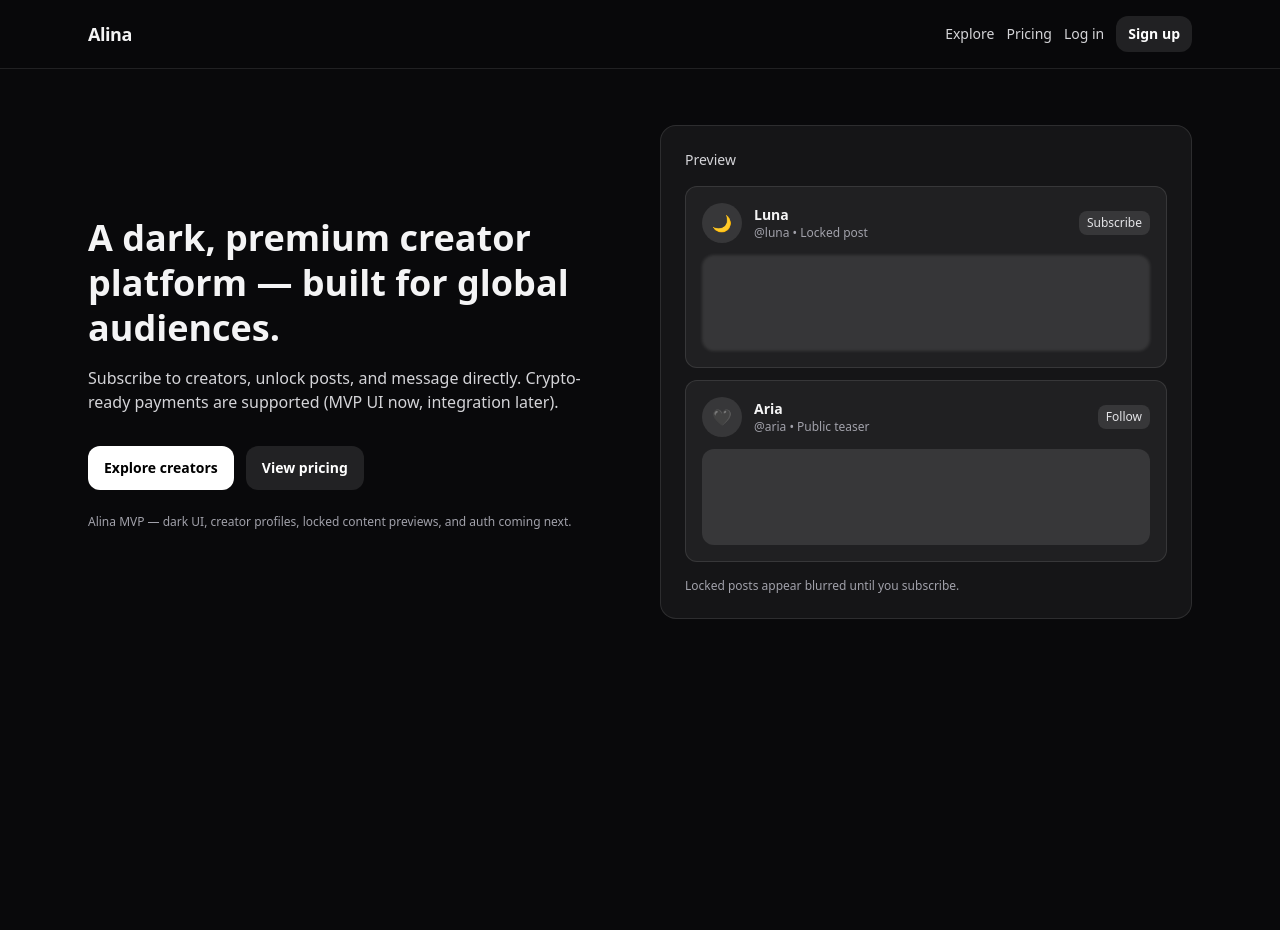
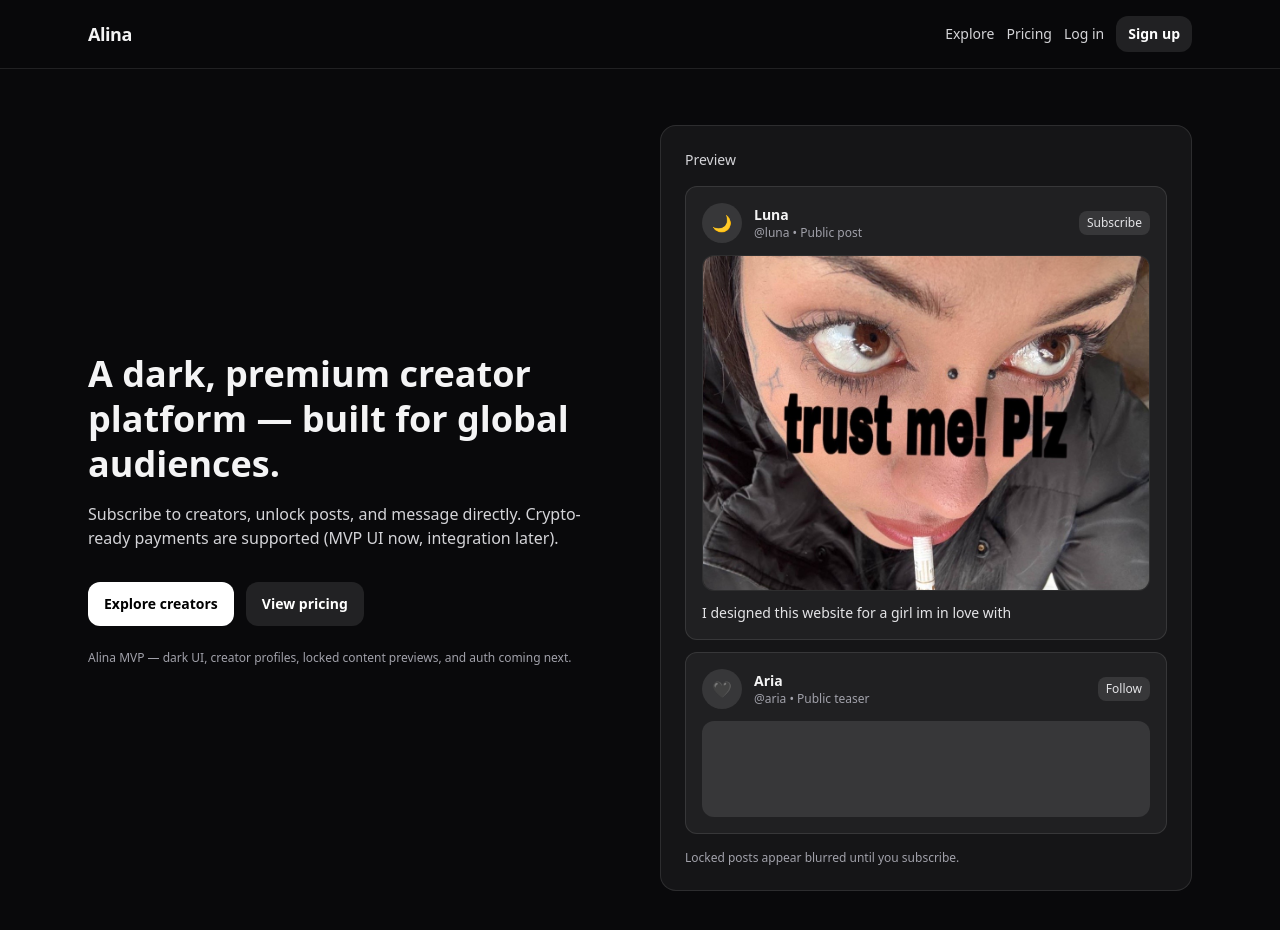
Before and after one commit to ginaqueenval/alina-mvp, a Next.js app: page / in a window 1280 px wide. Shown: the top 930 px of the page. Before the commit the page ends 800 px from the top, so only its background shows below. Built offline with nearby package versions, Linux system fonts and the light colour scheme.

Commit message:
Add Luna image for production

```diff
--- a/src/app/page.tsx
+++ b/src/app/page.tsx
@@ -1,4 +1,5 @@
 import Link from "next/link";
+import Image from "next/image";
 import Navbar from "@/components/Navbar";
 
 export default function HomePage() {
@@ -41,6 +42,7 @@ export default function HomePage() {
             <div className="text-sm text-zinc-300">Preview</div>
 
             <div className="mt-4 space-y-3">
+              {/* Luna card with real image */}
               <div className="rounded-xl border border-white/10 bg-white/5 p-4">
                 <div className="flex items-center gap-3">
                   <div className="grid h-10 w-10 place-items-center rounded-full bg-white/10">
@@ -48,15 +50,30 @@ export default function HomePage() {
                   </div>
                   <div className="flex-1">
                     <div className="text-sm font-semibold">Luna</div>
-                    <div className="text-xs text-zinc-400">@luna • Locked post</div>
+                    <div className="text-xs text-zinc-400">@luna • Public post</div>
                   </div>
                   <div className="rounded-lg bg-white/10 px-2 py-1 text-xs text-zinc-200">
                     Subscribe
                   </div>
                 </div>
-                <div className="mt-3 h-24 rounded-xl bg-white/10 blur-[1.5px]" />
+
+                <div className="mt-3 overflow-hidden rounded-xl border border-white/10 bg-black/30">
+                  <Image
+                    src="/uploads/luna-post.jpg"
+                    alt="Luna post"
+                    width={1200}
+                    height={800}
+                    className="h-auto w-full object-cover"
+                    priority
+                  />
+                </div>
+
+                <p className="mt-3 text-sm text-zinc-200">
+                  I designed this website for a girl im in love with
+                </p>
               </div>
 
+              {/* Keep Aria preview as-is */}
               <div className="rounded-xl border border-white/10 bg-white/5 p-4">
                 <div className="flex items-center gap-3">
                   <div className="grid h-10 w-10 place-items-center rounded-full bg-white/10">
```
